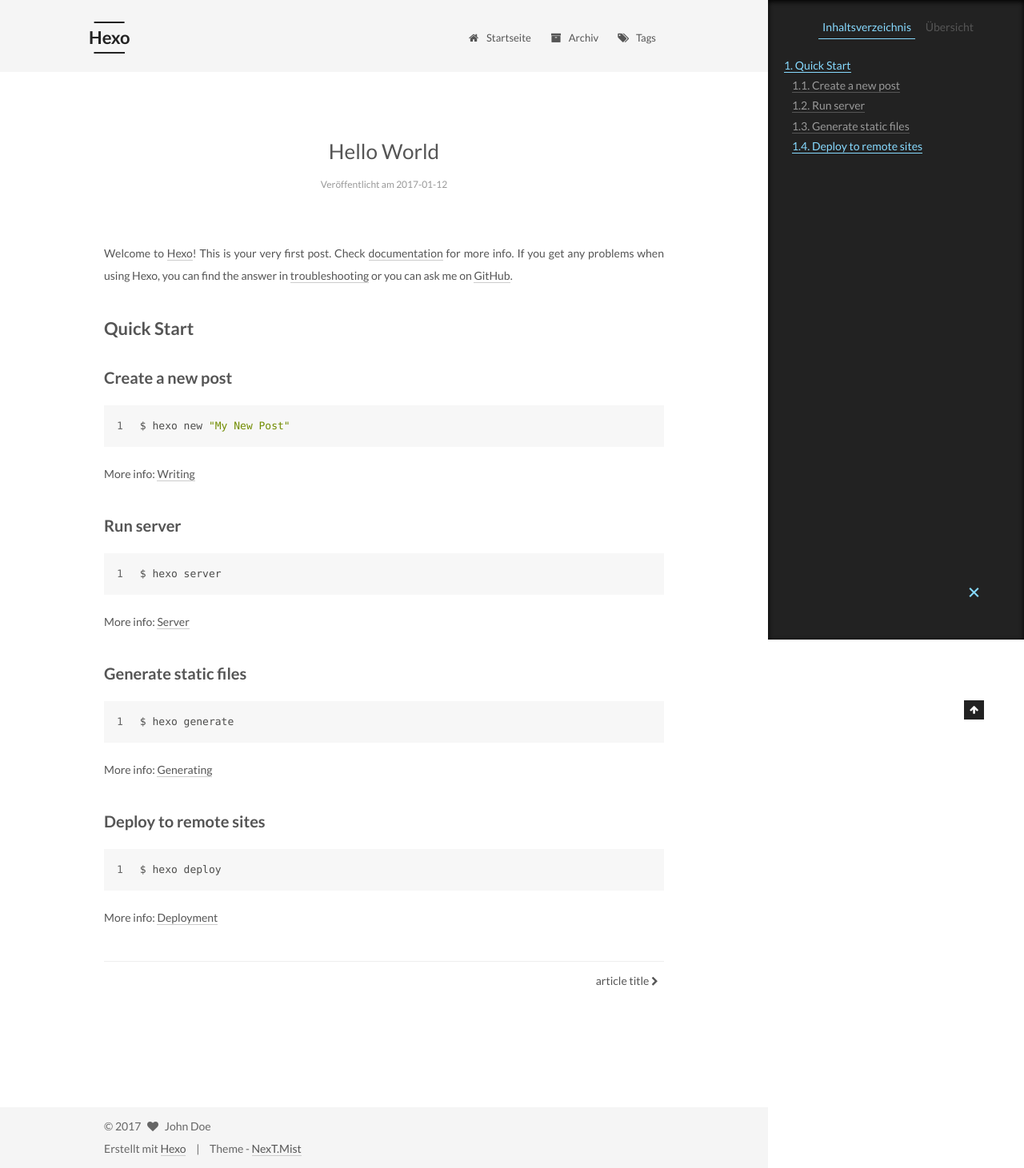
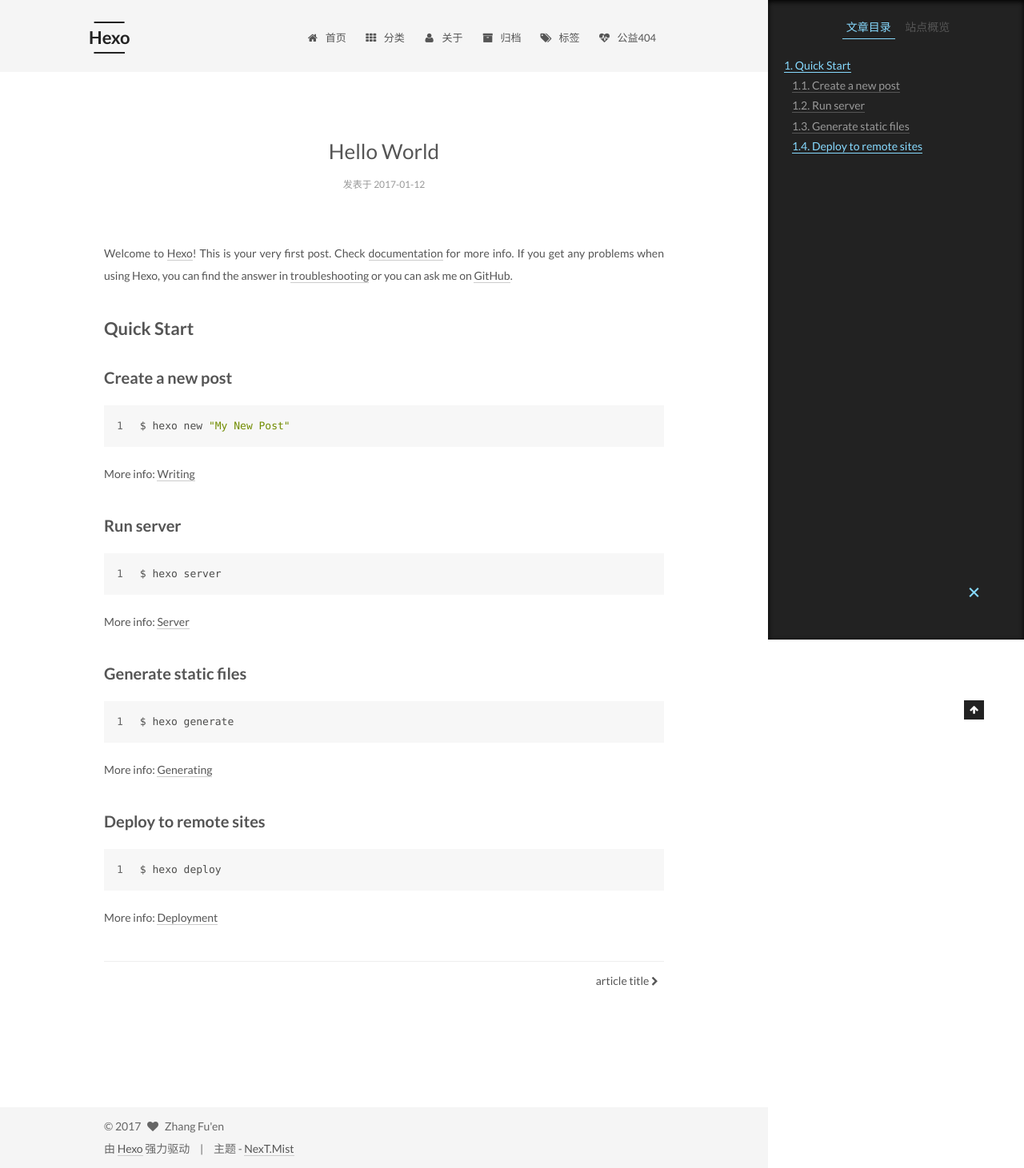
Before and after one commit to fingersorry/fingersorry.github.io, a plain HTML site: page 2017/01/12/hello-world/index.html in a window 1280 px wide. Shown: the whole page at 80% size. Drawn offline with Linux system fonts and the light colour scheme.

Commit message:
Site updated: 2017-01-12 19:37:17

```diff
--- a/2017/01/12/hello-world/index.html
+++ b/2017/01/12/hello-world/index.html
@@ -109,7 +109,7 @@ Quick">
     motion: true,
     duoshuo: {
       userId: 0,
-      author: 'Author'
+      author: '博主'
     }
   };
 </script>
@@ -117,7 +117,7 @@ Quick">
   <title> Hello World | Hexo </title>
 </head>
 
-<body itemscope itemtype="http://schema.org/WebPage" lang="">
+<body itemscope itemtype="http://schema.org/WebPage" lang="zh-Hans">
 
 
 
@@ -172,7 +172,27 @@ Quick">
 
               <i class="menu-item-icon fa fa-fw fa-home"></i> <br />
 
-            Startseite
+            首页
+          </a>
+        </li>
+
+
+        <li class="menu-item menu-item-categories">
+          <a href="/categories" rel="section">
+
+              <i class="menu-item-icon fa fa-fw fa-th"></i> <br />
+
+            分类
+          </a>
+        </li>
+
+
+        <li class="menu-item menu-item-about">
+          <a href="/about" rel="section">
+
+              <i class="menu-item-icon fa fa-fw fa-user"></i> <br />
+
+            关于
           </a>
         </li>
 
@@ -182,7 +202,7 @@ Quick">
 
               <i class="menu-item-icon fa fa-fw fa-archive"></i> <br />
 
-            Archiv
+            归档
           </a>
         </li>
 
@@ -192,7 +212,17 @@ Quick">
 
               <i class="menu-item-icon fa fa-fw fa-tags"></i> <br />
 
-            Tags
+            标签
+          </a>
+        </li>
+
+
+        <li class="menu-item menu-item-commonweal">
+          <a href="/404.html" rel="section">
+
+              <i class="menu-item-icon fa fa-fw fa-heartbeat"></i> <br />
+
+            公益404
           </a>
         </li>
 
@@ -245,7 +275,7 @@ Quick">
             <span class="post-meta-item-icon">
               <i class="fa fa-calendar-o"></i>
             </span>
-            <span class="post-meta-item-text">Veröffentlicht am</span>
+            <span class="post-meta-item-text">发表于</span>
             <time itemprop="dateCreated" datetime="2017-01-12T14:29:03+08:00" content="2017-01-12">
               2017-01-12
             </time>
@@ -362,10 +392,10 @@ Quick">
 
         <ul class="sidebar-nav motion-element">
           <li class="sidebar-nav-toc sidebar-nav-active" data-target="post-toc-wrap" >
-            Inhaltsverzeichnis
+            文章目录
           </li>
           <li class="sidebar-nav-overview" data-target="site-overview">
-            Übersicht
+            站点概览
           </li>
         </ul>
 
@@ -374,15 +404,15 @@ Quick">
         <div class="site-author motion-element" itemprop="author" itemscope itemtype="http://schema.org/Person">
           <img class="site-author-image" itemprop="image"
                src="/images/avatar.gif"
-               alt="John Doe" />
-          <p class="site-author-name" itemprop="name">John Doe</p>
+               alt="Zhang Fu'en" />
+          <p class="site-author-name" itemprop="name">Zhang Fu'en</p>
           <p class="site-description motion-element" itemprop="description"></p>
         </div>
         <nav class="site-state motion-element">
           <div class="site-state-item site-state-posts">
             <a href="/archives">
               <span class="site-state-item-count">2</span>
-              <span class="site-state-item-name">Artikel</span>
+              <span class="site-state-item-name">日志</span>
             </a>
           </div>
 
@@ -436,15 +466,15 @@ Quick">
   <span class="with-love">
     <i class="fa fa-heart"></i>
   </span>
-  <span class="author" itemprop="copyrightHolder">John Doe</span>
+  <span class="author" itemprop="copyrightHolder">Zhang Fu'en</span>
 </div>
 
 <div class="powered-by">
-  Erstellt mit  <a class="theme-link" href="http://hexo.io">Hexo</a>
+  由 <a class="theme-link" href="http://hexo.io">Hexo</a> 强力驱动
 </div>
 
 <div class="theme-info">
-  Theme -
+  主题 -
   <a class="theme-link" href="https://github.com/iissnan/hexo-theme-next">
     NexT.Mist
   </a>
```
Also changed, not shown: 2017/01/12/article-title/index.html (+44 -14 lines), archives/2017/01/index.html (+43 -13 lines), archives/2017/index.html (+43 -13 lines), archives/index.html (+43 -13 lines), index.html (+43 -13 lines).
